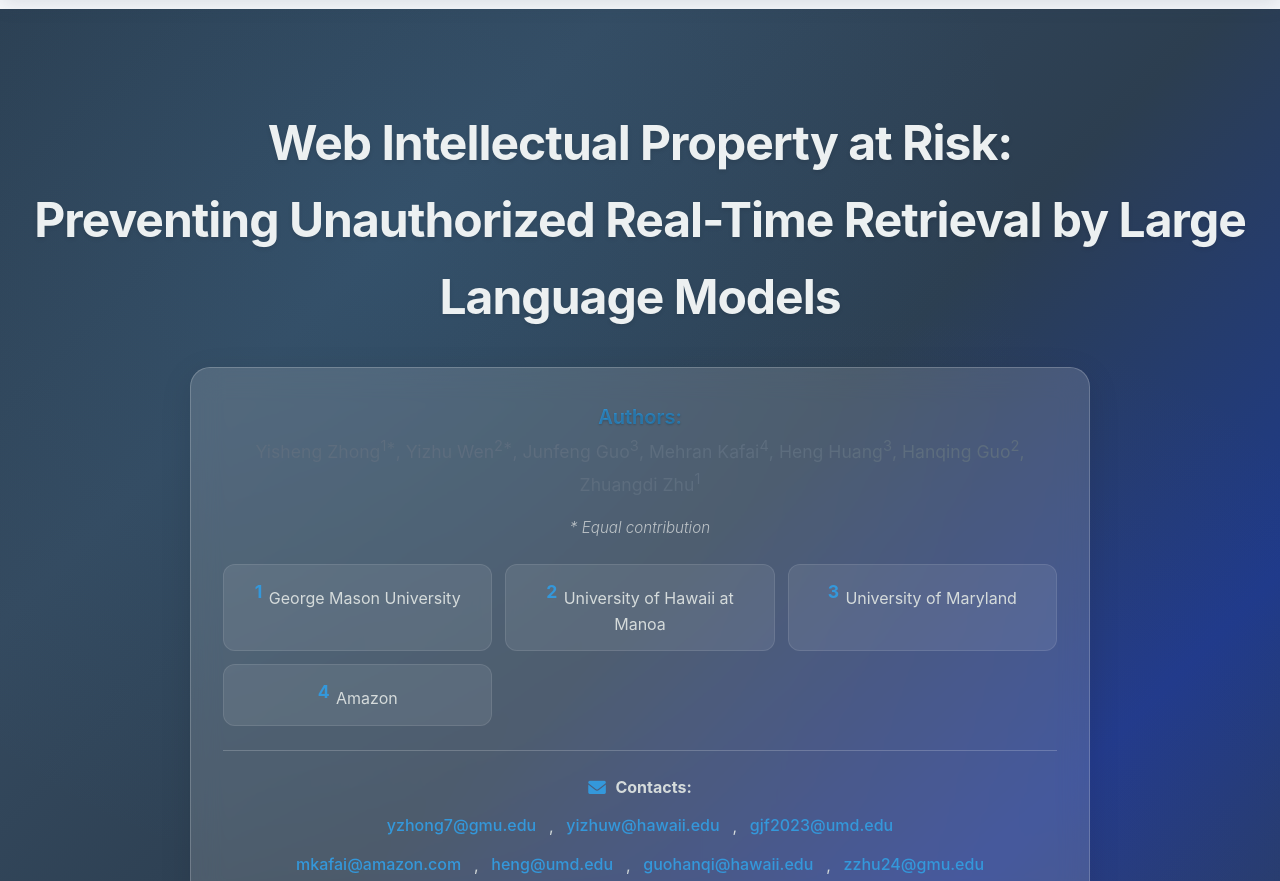
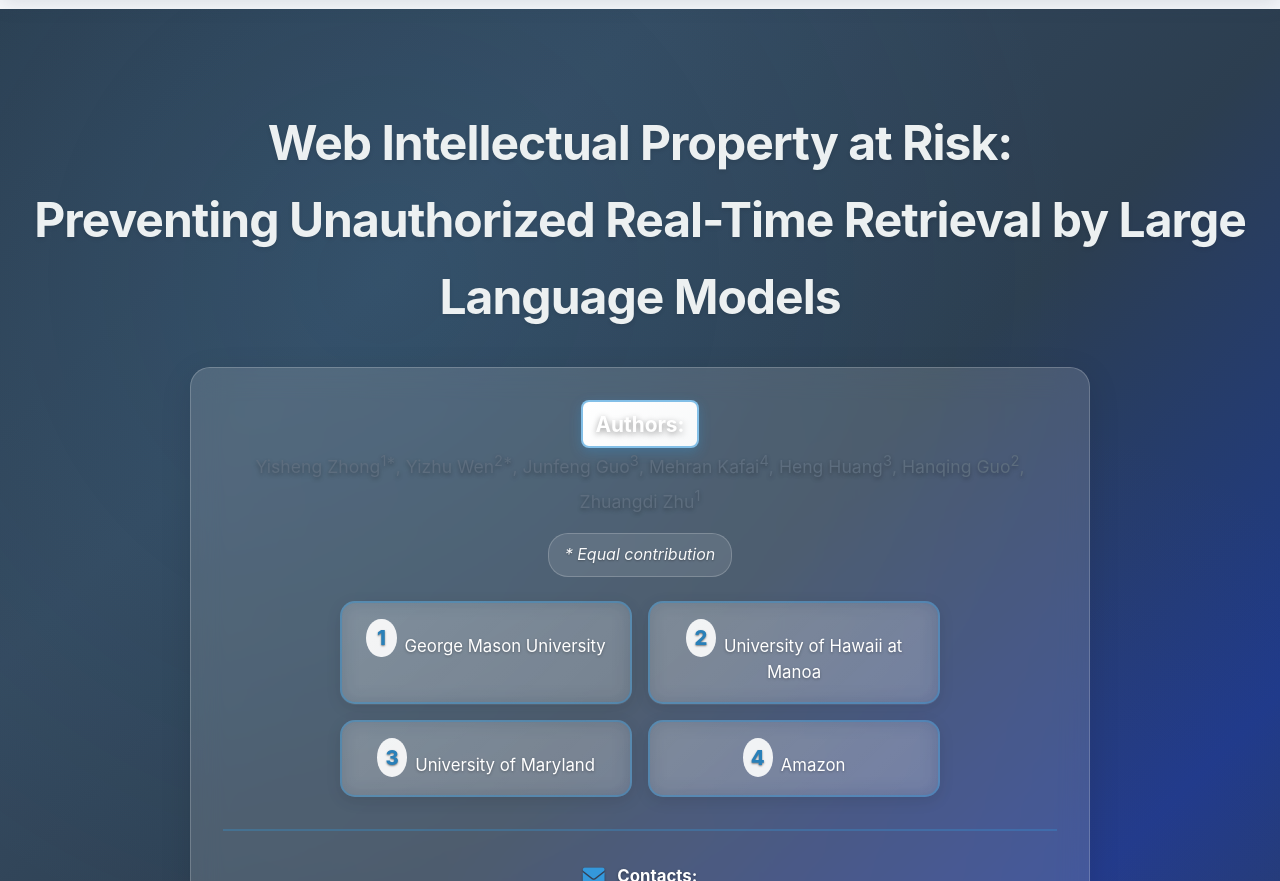
Before and after one commit to Anshidaka/web-ip-protection, a plain HTML site: page index.html in a window 1280 px wide. Shown: the part 71-952 px from the top of the page. Drawn offline with Linux system fonts and the light colour scheme.

Commit message:
优化作者信息区域设计
- 大幅提高作者名字对比度：使用白色背景+边框高亮
- 重新设计学校布局：改为2x2对称排列更美观
- 优化学校卡片样式：增强边框、阴影和悬停效果
- 改进Equal contribution标签：增加背景和边框
- 提升邮箱链接可读性：增加背景和更好的悬停效果
- 完善移动端响应式适配

```diff
--- a/styles.css
+++ b/styles.css
@@ -150,106 +150,144 @@ body {
 }
 
 .authors {
-    font-size: 1.15rem;
-    line-height: 1.7;
+    font-size: 1.2rem;
+    line-height: 1.8;
     margin-bottom: 1.5rem;
     text-align: center;
-    color: #ecf0f1;
+    color: #ffffff;
+    text-shadow: 0 2px 4px rgba(0, 0, 0, 0.3);
 }
 
 .authors strong {
     color: #ffffff;
-    font-weight: 600;
-    font-size: 1.25rem;
-    text-shadow: 0 1px 2px rgba(0, 0, 0, 0.2);
-    background: linear-gradient(135deg, #3498db 0%, #2980b9 100%);
-    -webkit-background-clip: text;
-    -webkit-text-fill-color: transparent;
-    background-clip: text;
+    font-weight: 700;
+    font-size: 1.3rem;
+    text-shadow: 0 2px 6px rgba(0, 0, 0, 0.4);
+    background: linear-gradient(135deg, #ffffff 0%, #f8f9fa 100%);
+    padding: 0.2rem 0.8rem;
+    border-radius: 8px;
     display: inline-block;
+    border: 2px solid rgba(52, 152, 219, 0.6);
+    box-shadow: 0 4px 12px rgba(52, 152, 219, 0.3);
 }
 
 .affiliations {
     display: grid;
-    grid-template-columns: repeat(auto-fit, minmax(220px, 1fr));
-    gap: 0.8rem;
+    grid-template-columns: repeat(2, 1fr);
+    gap: 1rem;
     margin-bottom: 1.5rem;
-    font-size: 1rem;
+    font-size: 1.05rem;
+    max-width: 600px;
+    margin-left: auto;
+    margin-right: auto;
 }
 
 .affiliation {
     text-align: center;
-    padding: 0.8rem;
-    background: rgba(255, 255, 255, 0.08);
-    border-radius: 12px;
-    color: #d5dbdb;
-    border: 1px solid rgba(255, 255, 255, 0.1);
+    padding: 1rem;
+    background: linear-gradient(135deg, rgba(255, 255, 255, 0.15) 0%, rgba(255, 255, 255, 0.1) 100%);
+    border-radius: 15px;
+    color: #ffffff;
+    border: 2px solid rgba(52, 152, 219, 0.4);
     transition: all 0.3s ease;
+    backdrop-filter: blur(10px);
+    text-shadow: 0 1px 3px rgba(0, 0, 0, 0.3);
+    box-shadow: 0 4px 15px rgba(0, 0, 0, 0.1);
 }
 
 .affiliation:hover {
-    background: rgba(255, 255, 255, 0.12);
-    transform: translateY(-2px);
+    background: linear-gradient(135deg, rgba(52, 152, 219, 0.3) 0%, rgba(52, 152, 219, 0.2) 100%);
+    transform: translateY(-3px);
+    border-color: rgba(52, 152, 219, 0.8);
+    box-shadow: 0 8px 25px rgba(52, 152, 219, 0.2);
 }
 
 .affiliation sup {
     color: #3498db;
-    font-weight: 700;
-    margin-right: 0.4rem;
-    font-size: 1.1em;
+    font-weight: 800;
+    margin-right: 0.5rem;
+    font-size: 1.2em;
+    text-shadow: 0 1px 2px rgba(0, 0, 0, 0.5);
+    background: rgba(255, 255, 255, 0.9);
+    color: #2980b9;
+    padding: 0.2rem 0.4rem;
+    border-radius: 50%;
+    display: inline-block;
+    min-width: 1.5em;
+    text-align: center;
 }
 
 .equal-contribution {
     text-align: center;
     margin-bottom: 1.5rem;
-    font-size: 0.95rem;
-    color: #bdc3c7;
+    font-size: 1rem;
+    color: #f8f9fa;
     font-style: italic;
-    font-weight: 300;
+    font-weight: 400;
+    text-shadow: 0 1px 2px rgba(0, 0, 0, 0.3);
+    background: rgba(255, 255, 255, 0.1);
+    padding: 0.5rem 1rem;
+    border-radius: 20px;
+    border: 1px solid rgba(255, 255, 255, 0.2);
+    display: inline-block;
 }
 
 .contact-info {
     text-align: center;
-    margin-top: 1.5rem;
-    padding-top: 1.5rem;
-    border-top: 1px solid rgba(255, 255, 255, 0.2);
+    margin-top: 2rem;
+    padding-top: 2rem;
+    border-top: 2px solid rgba(52, 152, 219, 0.3);
 }
 
 .email-list {
     display: flex;
     flex-direction: column;
-    gap: 0.8rem;
+    gap: 1rem;
     align-items: center;
 }
 
 .email-item {
     display: flex;
     align-items: center;
-    gap: 0.6rem;
-    font-size: 1rem;
+    gap: 0.8rem;
+    font-size: 1.05rem;
     flex-wrap: wrap;
     justify-content: center;
-    color: #d5dbdb;
+    color: #ffffff;
+    text-shadow: 0 1px 3px rgba(0, 0, 0, 0.3);
 }
 
 .email-item i {
     color: #3498db;
-    font-size: 1.1em;
+    font-size: 1.3em;
+    text-shadow: 0 1px 2px rgba(0, 0, 0, 0.5);
+}
+
+.email-item strong {
+    color: #ffffff;
+    font-weight: 700;
+    text-shadow: 0 1px 3px rgba(0, 0, 0, 0.4);
 }
 
 .email-item a {
     color: #3498db;
     text-decoration: none;
     transition: all 0.3s ease;
-    margin: 0 0.2rem;
-    font-weight: 500;
-    border-bottom: 1px solid transparent;
+    margin: 0 0.3rem;
+    font-weight: 600;
+    padding: 0.2rem 0.5rem;
+    border-radius: 6px;
+    background: rgba(255, 255, 255, 0.1);
+    border: 1px solid rgba(52, 152, 219, 0.3);
+    text-shadow: none;
 }
 
 .email-item a:hover {
-    color: #2980b9;
-    border-bottom-color: #2980b9;
-    transform: translateY(-1px);
+    color: #ffffff;
+    background: rgba(52, 152, 219, 0.8);
+    border-color: #3498db;
+    transform: translateY(-2px);
+    box-shadow: 0 4px 8px rgba(52, 152, 219, 0.3);
 }
 
 /* 按钮样式 */
@@ -871,12 +909,13 @@ section h2 {
 
     .affiliations {
         grid-template-columns: 1fr;
-        gap: 0.6rem;
-        font-size: 0.95rem;
+        gap: 0.8rem;
+        font-size: 1rem;
+        max-width: 100%;
     }
 
     .affiliation {
-        padding: 0.6rem;
+        padding: 0.8rem;
     }
 
     .email-item {
```
